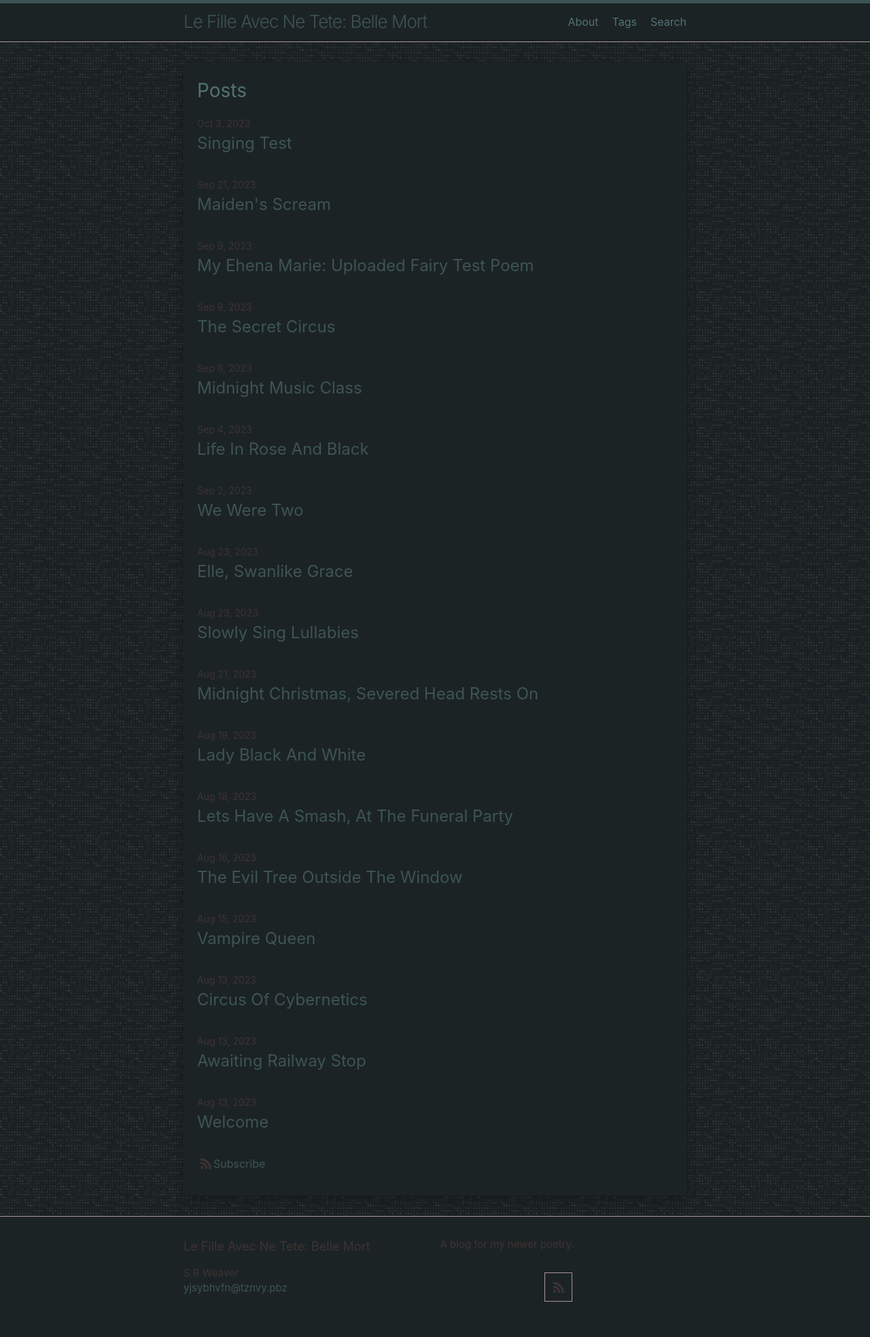
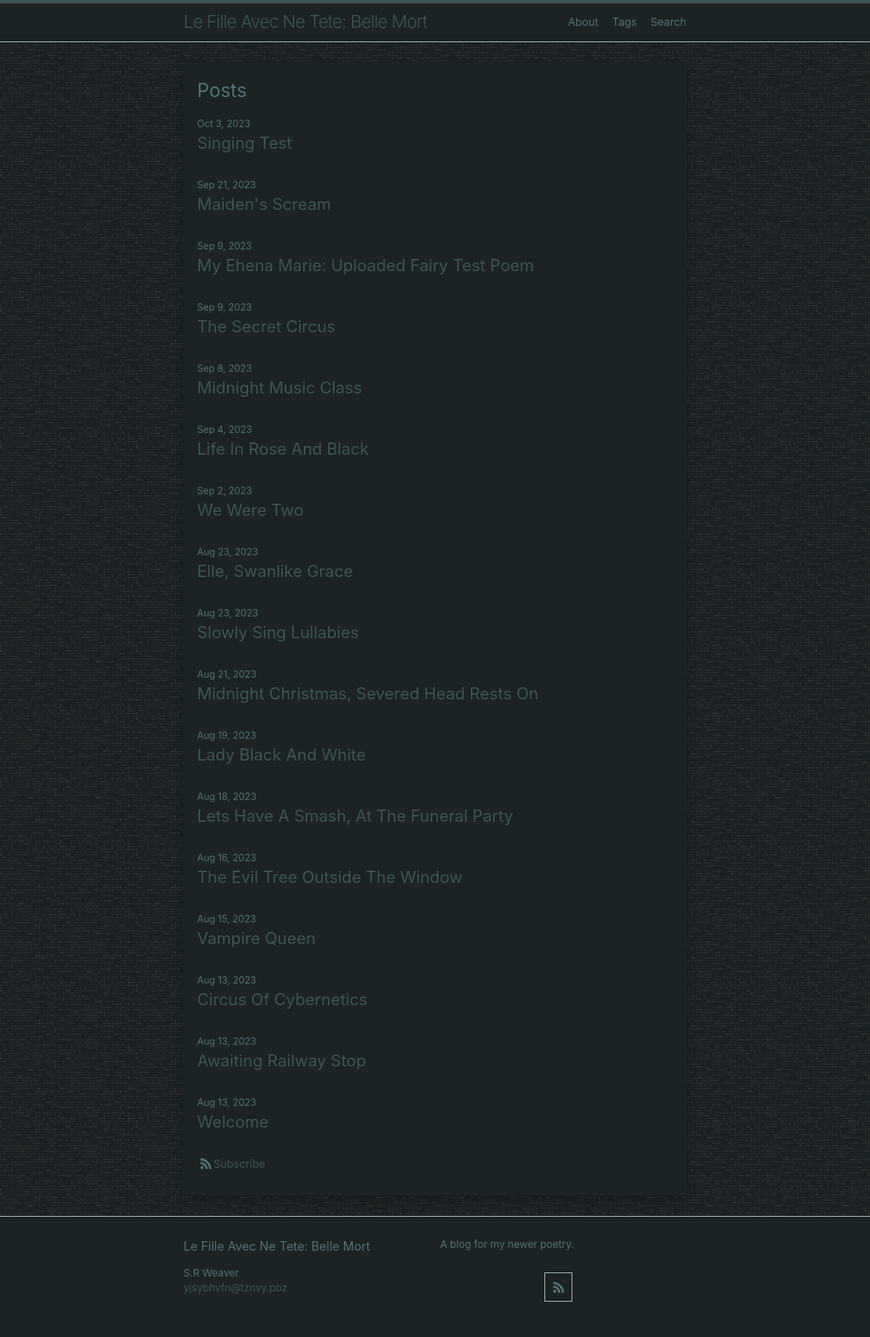
Before and after one commit to LWFlouisa/NewPoetry, a Jekyll site: the page built from index.md, in a window 1280 px wide. Shown: the whole page at 68% size. Built offline with Jekyll 4.4.1, drawn with Linux system fonts in a browser that asks for light colours; comment, search, counter and statistics services are not loaded.

Commit message:
Update minima.scss

```diff
--- a/_sass/minima.scss
+++ b/_sass/minima.scss
@@ -14,10 +14,10 @@ $text-color:       #527273 !default;
 $background-color: #1C2325 !default;
 $brand-color:      #3D5455 !default; // Twitter Blue
 
-$grey-color:       #3E3333 !default;
+$grey-color:       #527273 !default;
 $grey-color-light: lighten($grey-color, 40%) !default;
 $grey-color-dark:  darken($grey-color, 25%) !default;
-$orange-color:     #3E3333 !default;
+$orange-color:     #527273 !default;
 $table-text-align: left !default;
 
 // Width of the content area
```
